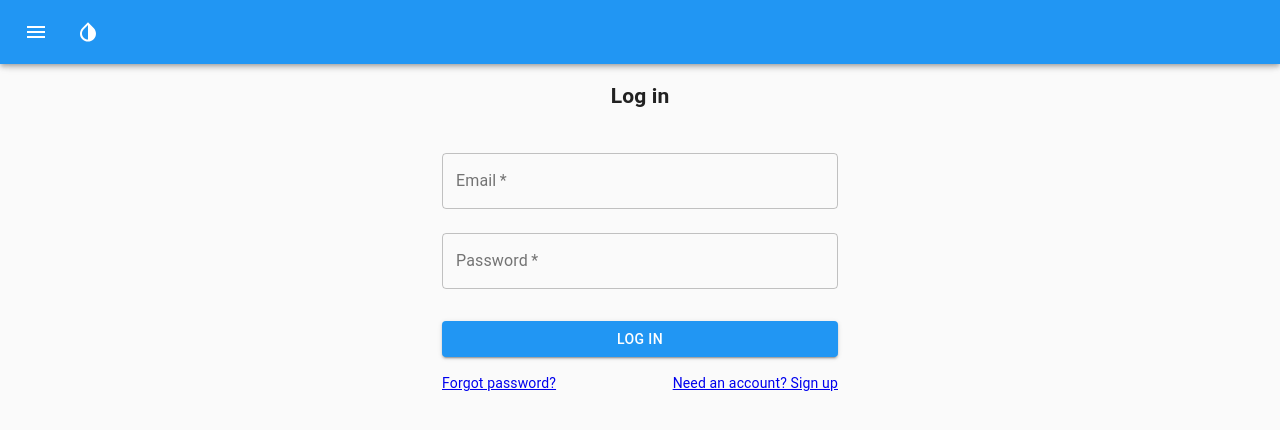
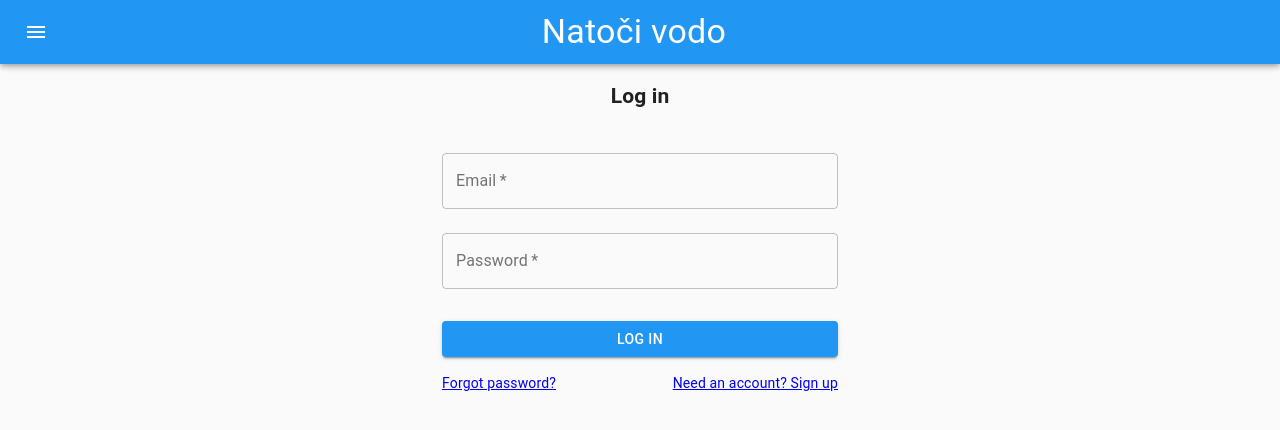
Before and after one commit to gkatrasnik/natoci-vodo, a React (Create React App) app: page /pitna-voda/login in a window 1280 px wide. Shown: the top 430 px of the page. Built offline with nearby package versions, Linux system fonts and the light colour scheme; no server answers; the HTML template or start-up script is replaced by a standard one.

Commit message:
everything works nice

```diff
--- a/src/Components/MapComponent.js
+++ b/src/Components/MapComponent.js
@@ -31,7 +31,10 @@ function MapComponent(props) {
   };
 
   useEffect(() => {
+    //load markers on app start
     getMarkersData();
+
+    //listen to firestore changes and update markers
     const unsubscribe = firestore.collection("vode").onSnapshot(getMarkersData);
     return unsubscribe;
   }, []);
@@ -91,6 +94,7 @@ function MapComponent(props) {
     setGlobalPosition(position);
   };
 
+  //custom map icons
   let blueWaterIcon = L.icon({
     iconUrl: blueIcon,
     iconSize: [30, 30], // size of the icon
--- a/src/Components/Navbar.js
+++ b/src/Components/Navbar.js
@@ -9,16 +9,21 @@ import Menu from "@material-ui/core/Menu";
 import MenuItem from "@material-ui/core/MenuItem";
 import { useAuth } from "../contexts/AuthContext";
 import { useHistory } from "react-router-dom";
-import { InvertColors } from "@material-ui/icons";
+import { Autorenew, InvertColors } from "@material-ui/icons";
 
 const useStyles = makeStyles((theme) => ({
   root: {
     flexGrow: 1,
   },
-  menuButton: {
-    marginRight: theme.spacing(2),
+
+  toolbarStyle: {
+    display: "flex",
   },
-  toolbarStyle: {},
+  titleStyle: {
+    flexGrow: 1,
+    textAlign: "center",
+    marginRight: "48px",
+  },
 }));
 
 export default function ButtonAppBar() {
@@ -50,7 +55,7 @@ export default function ButtonAppBar() {
   return (
     <div className={classes.root}>
       <AppBar color="primary" position="fixed">
-        <Toolbar>
+        <Toolbar className={classes.toolbarStyle}>
           <IconButton
             edge="start"
             className={classes.menuButton}
@@ -60,7 +65,6 @@ export default function ButtonAppBar() {
           >
             <MenuIcon />
           </IconButton>
-
           <Menu
             id="simple-menu"
             anchorEl={anchorEl}
@@ -94,13 +98,12 @@ export default function ButtonAppBar() {
                 Logout
               </MenuItem>
             )}
+            {currentUser && <MenuItem disabled>{currentUser.email}</MenuItem>}
           </Menu>
-          <InvertColors />
-          {currentUser && (
-            <Typography variant="body1" className={classes.title}>
-              {currentUser.email}
-            </Typography>
-          )}
+
+          <Typography className={classes.titleStyle} variant="h4">
+            Natoči vodo
+          </Typography>
         </Toolbar>
       </AppBar>
     </div>
```
